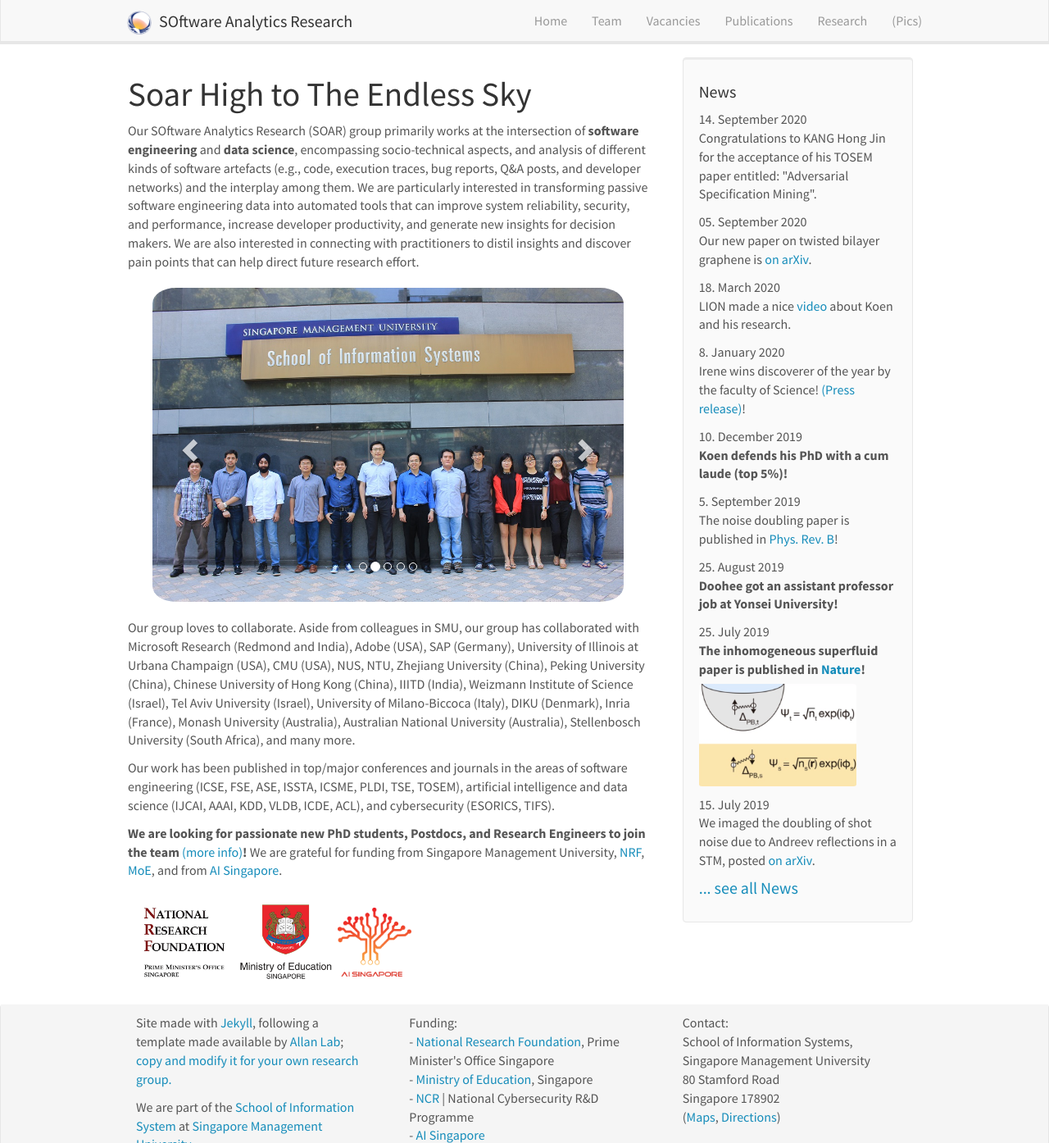
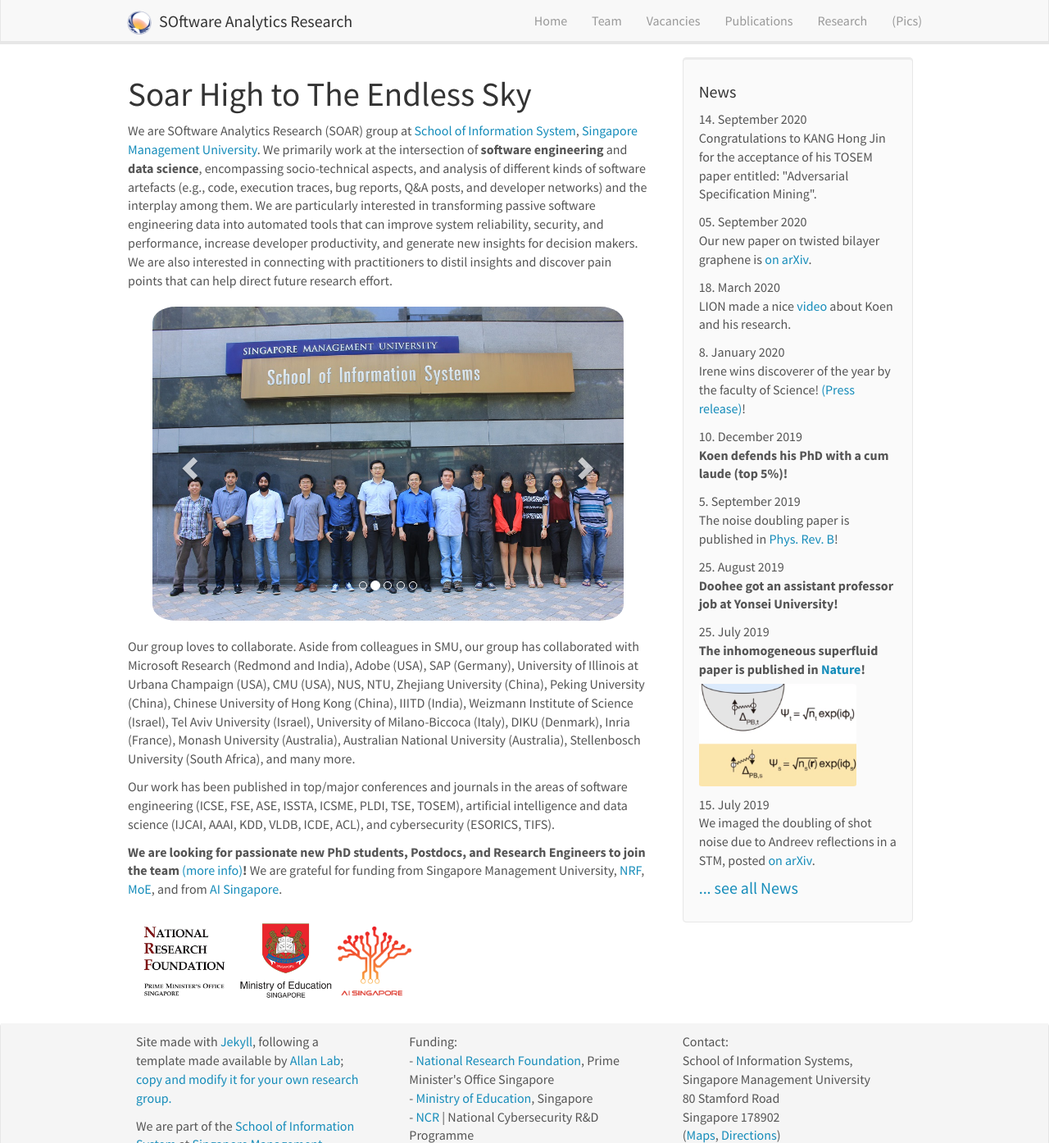
Before and after one commit to soarsmu/soarsmu.github.io, a Jekyll site: the page built from _pages/home.md, in a window 1280 px wide and 1394 px high. Shown: the whole window at 82% size. Built offline with Jekyll 4.4.1, drawn with Linux system fonts in a browser that asks for light colours; nearby versions of some CDN libraries.

Commit message:
docs(home): add intro

```diff
--- a/_pages/home.md
+++ b/_pages/home.md
@@ -6,7 +6,7 @@
 permalink: /
 ---
 
-Our SOftware Analytics Research (SOAR) group primarily works at the intersection of **software engineering** and **data science**, encompassing socio-technical aspects, and analysis of different kinds of software artefacts (e.g., code, execution traces, bug reports, Q&A posts, and developer networks) and the interplay among them. We are particularly interested in transforming passive software engineering data into automated tools that can improve system reliability, security, and performance, increase developer productivity, and generate new insights for decision makers. We are also interested in connecting with practitioners to distil insights and discover pain points that can help direct future research effort.
+We are SOftware Analytics Research (SOAR) group at [School of Information System](https://sis.smu.edu.sg/), [Singapore Management University](https://smu.edu.sg/). We primarily work at the intersection of **software engineering** and **data science**, encompassing socio-technical aspects, and analysis of different kinds of software artefacts (e.g., code, execution traces, bug reports, Q&A posts, and developer networks) and the interplay among them. We are particularly interested in transforming passive software engineering data into automated tools that can improve system reliability, security, and performance, increase developer productivity, and generate new insights for decision makers. We are also interested in connecting with practitioners to distil insights and discover pain points that can help direct future research effort.
 
 
 <div markdown="0" id="carousel" class="carousel slide" data-ride="carousel" data-interval="5000" data-pause="hover" >
```
Also changed, not shown: 1 other file.
